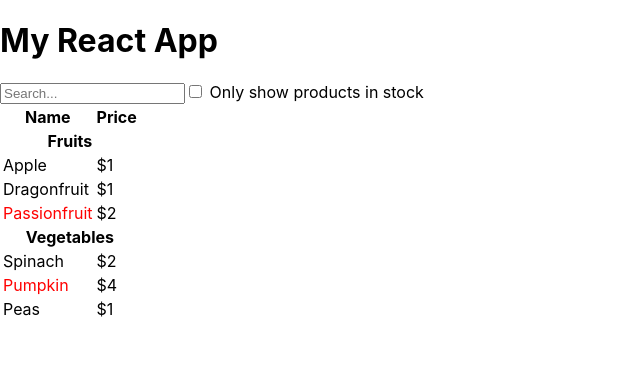
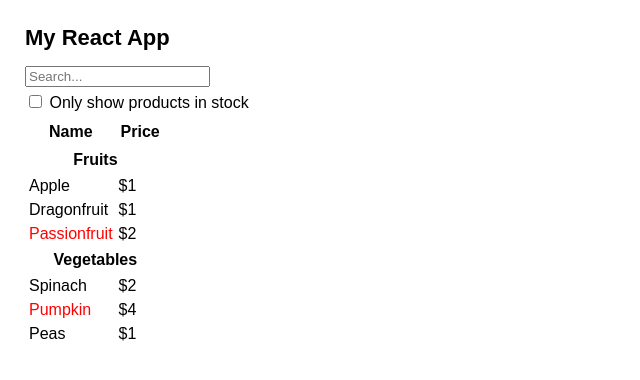
Before and after one commit to 202330124/react3-1, a React (Create React App) app: page / in a window 1280 px wide. Shown: the top 380 px of the page, without its empty margins (0-640 px from the left). Built offline with nearby package versions, Linux system fonts and the light colour scheme.

Commit message:
25년 5월 15일 강의(React로 사고하기)

```diff
--- a/src/App.css
+++ b/src/App.css
@@ -36,3 +36,66 @@
     transform: rotate(360deg);
   }
 }
+
+* {
+  box-sizing: border-box;
+}
+
+body {
+  font-family: sans-serif;
+  margin: 20px;
+  padding: 0;
+}
+
+h1 {
+  margin-top: 0;
+  font-size: 22px;
+}
+
+h2 {
+  margin-top: 0;
+  font-size: 20px;
+}
+
+h3 {
+  margin-top: 0;
+  font-size: 18px;
+}
+
+h4 {
+  margin-top: 0;
+  font-size: 16px;
+}
+
+h5 {
+  margin-top: 0;
+  font-size: 14px;
+}
+
+h6 {
+  margin-top: 0;
+  font-size: 12px;
+}
+
+code {
+  font-size: 1.2em;
+}
+
+ul {
+  padding-inline-start: 20px;
+}
+
+body {
+  padding: 5px;
+}
+label {
+  display: block;
+  margin-top: 5px;
+  margin-bottom: 5px;
+}
+th {
+  padding: 4px;
+}
+td {
+  padding: 2px;
+}
--- a/src/App.js
+++ b/src/App.js
@@ -1,3 +1,6 @@
+import { useState } from 'react';
+import './App.css';
+
 export default function App() {
   return (
     <>
@@ -8,20 +11,37 @@ export default function App() {
 }
 
 function FilterableProductTable({ products }) {
+  const [filterText, setFilterText] = useState('');
+  const [inStockOnly, setInStockOnly] = useState(false);
+
   return (
     <div>
-      <SearchBar />
-      <ProductTable products = { products } />
+      <SearchBar
+        filterText = { filterText }
+        inStockOnly = { inStockOnly }
+        onFilterTextChange = { setFilterText }
+        onInStockOnlyChange = { setInStockOnly } />
+      <ProductTable
+        products = { products }
+        filterText = { filterText }
+        inStockOnly = { inStockOnly } />
     </div>
   );
 }
 
-function SearchBar() {
+function SearchBar({ filterText, inStockOnly, onFilterTextChange, onInStockOnlyChange }) {
   return (
     <form>
-      <input type="text" placeholder="Search..." />
+      <input
+        type="text"
+        value={ filterText }
+        placeholder="Search..."
+        onChange={ (e) => onFilterTextChange(e.target.value) } />
       <label>
-        <input type="checkbox" />
+        <input
+          type="checkbox"
+          checked={ inStockOnly }
+          onChange={ (e) => onInStockOnlyChange(e.target.checked) } />
         { ' ' }
         Only show products in stock
       </label>
@@ -29,11 +49,19 @@ function SearchBar() {
   );
 }
 
-function ProductTable({ products }) {
+function ProductTable({ products, filterText, inStockOnly }) {
   const rows = [];
   let lastCategory = null;
 
   products.forEach((product) => {
+    if(product.name.toLowerCase().indexOf(filterText.toLowerCase()) === -1) {
+      return;
+    }
+
+    if(inStockOnly && !product.stocked) {
+      return;
+    }
+
     if(product.category !== lastCategory) {
       rows.push(
         <ProductCatagoryRow
```
Also changed, not shown: 1 other file (tests, documents, lock files or other folders).
